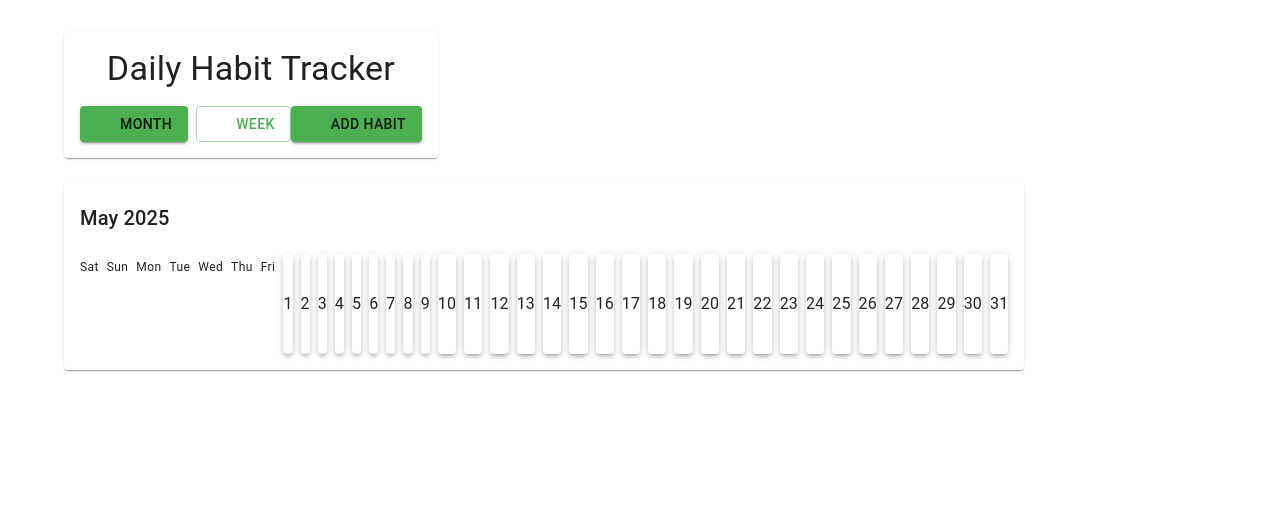
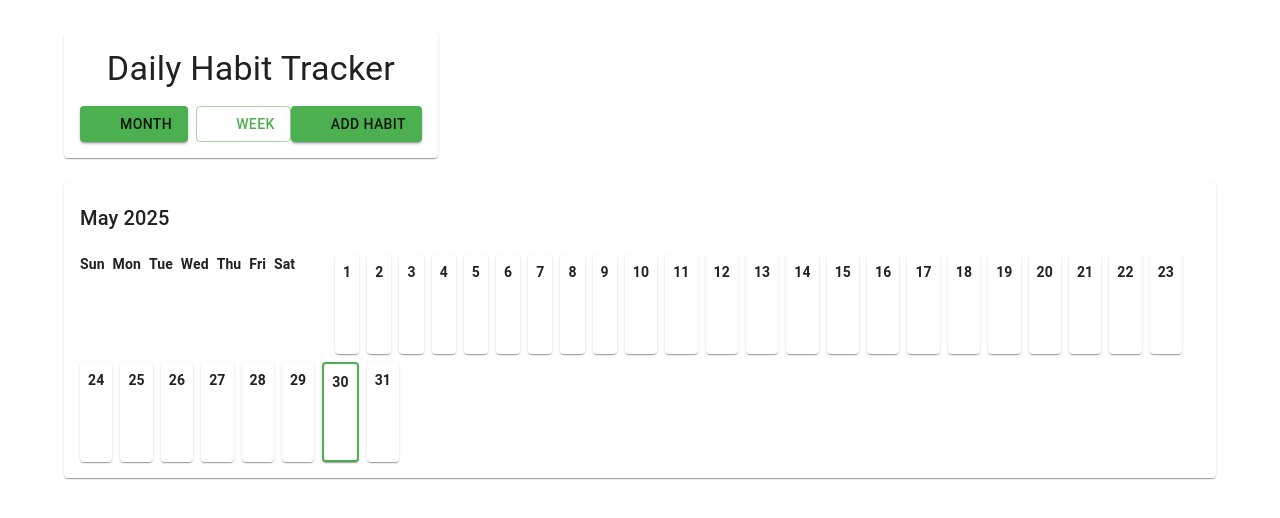
Before and after one commit to samviasat/habit-tracker, a React (Create React App) app: page / in a window 1280 px wide. Shown: the top 518 px of the page. Built offline with nearby package versions, Linux system fonts and the light colour scheme; some icons are missing.

Commit message:
Fix calendar grid formatting
- Updated grid layout to properly align with 7-day week
- Added empty cells for start of month alignment
- Improved weekday headers display
- Enhanced day cell styling and hover effects

```diff
--- a/src/components/CalendarView.js
+++ b/src/components/CalendarView.js
@@ -8,10 +8,15 @@ import { useHabits } from '../context/HabitContext';
 const CalendarView = ({ date, onDateChange }) => {
   const { habits } = useHabits();
   const month = format(date, 'MMMM yyyy');
+  const monthStart = startOfMonth(date);
   const days = eachDayOfInterval({
-    start: startOfMonth(date),
+    start: monthStart,
     end: endOfMonth(date)
   });
+
+  // Calculate empty cells for the start of the month
+  const startDayOfWeek = getDay(monthStart);
+  const emptyDays = Array(startDayOfWeek).fill(null);
 
   const handleDateChange = (newDate) => {
     onDateChange(newDate);
@@ -26,6 +31,8 @@ const CalendarView = ({ date, onDateChange }) => {
     if (completion === undefined) return 'future';
     return completion ? 'completed' : 'missed';
   };
+
+  const weekDays = ['Sun', 'Mon', 'Tue', 'Wed', 'Thu', 'Fri', 'Sat'];
 
   return (
     <Paper sx={{ p: 2 }}>
@@ -43,31 +50,51 @@ const CalendarView = ({ date, onDateChange }) => {
 
       <Grid container spacing={1}>
         {/* Weekdays header */}
-        {[...Array(7)].map((_, idx) => (
-          <Grid item xs={1.66} key={idx}>
-            <Typography align="center" variant="caption">
-              {format(new Date(2022, 0, idx + 1), 'EEE')}
+        {weekDays.map((day) => (
+          <Grid item xs={12/7} key={day}>
+            <Typography
+              align="center"
+              variant="subtitle2"
+              sx={{
+                fontWeight: 'bold',
+                pb: 1
+              }}
+            >
+              {day}
             </Typography>
           </Grid>
         ))}
 
-        {/* Days grid */}
-        {days.map((day) => {
-          const dayNumber = format(day, 'd');
-          const dayIndex = getDay(day);
-          const dayClass = 'day';
-
-          return (
-            <Grid item xs={1.66} key={dayNumber}>
+        {/* Empty cells for start of month */}
+        {emptyDays.map((_, index) => (
+          <Grid item xs={12/7} key={`empty-${index}`}>
             <Paper
-                elevation={3}
+              elevation={0}
               sx={{
                 height: '100px',
+                bgcolor: 'grey.100',
+                opacity: 0.5
+              }}
+            />
+          </Grid>
+        ))}
+
+        {/* Calendar days */}
+        {days.map((day) => (
+          <Grid item xs={12/7} key={format(day, 'yyyy-MM-dd')}>
+            <Paper
+              elevation={1}
+              sx={{
+                height: '100px',
+                p: 1,
                 display: 'flex',
                 flexDirection: 'column',
                 alignItems: 'center',
-                  justifyContent: 'center',
                 cursor: 'pointer',
+                transition: 'all 0.2s ease',
+                '&:hover': {
+                  transform: 'scale(1.02)',
+                },
                 '&.completed': {
                   bgcolor: 'primary.light',
                 },
@@ -79,24 +106,36 @@ const CalendarView = ({ date, onDateChange }) => {
                   borderColor: 'primary.main',
                 },
                 '&.future': {
-                    bgcolor: 'grey.100',
-                  },
+                  bgcolor: 'background.paper',
+                }
               }}
-                className={dayClass}
-                onClick={() => {
-                  // Handle day click
+              className={format(day, 'yyyy-MM-dd') === format(new Date(), 'yyyy-MM-dd') ? 'today' : ''}
+            >
+              <Typography variant="body2" sx={{ fontWeight: 'bold', mb: 1 }}>
+                {format(day, 'd')}
+              </Typography>
+              <div style={{
+                display: 'flex',
+                flexWrap: 'wrap',
+                gap: '2px',
+                justifyContent: 'center'
+              }}>
+                {habits.map((habit) => (
+                  <div
+                    key={habit.id}
+                    style={{
+                      width: '8px',
+                      height: '8px',
+                      borderRadius: '50%',
+                      margin: '1px'
                     }}
-              >
-                <Typography>{dayNumber}</Typography>
-                {habits.map((habit) => (
-                  <div key={habit.id} style={{ width: '10px', height: '10px', borderRadius: '50%', margin: '2px' }}
                     className={getDayClass(day, habit)}
                   />
                 ))}
+              </div>
             </Paper>
           </Grid>
-          );
-        })}
+        ))}
       </Grid>
     </Paper>
   );
```
Lines whose indentation alone changed are shown as unchanged.
